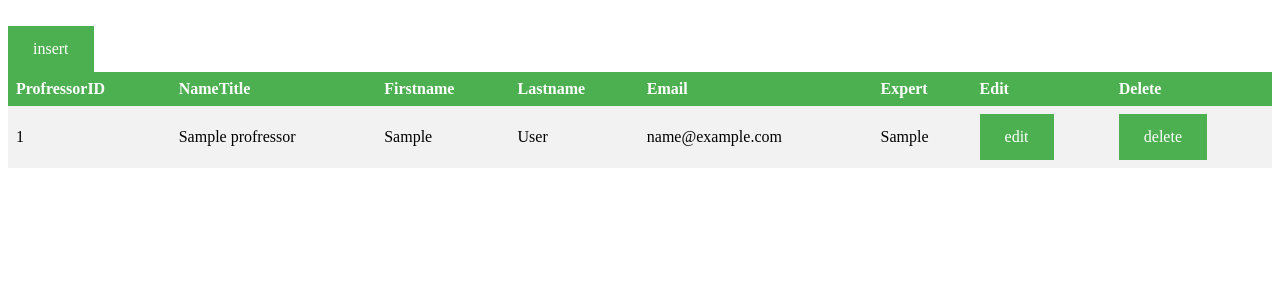
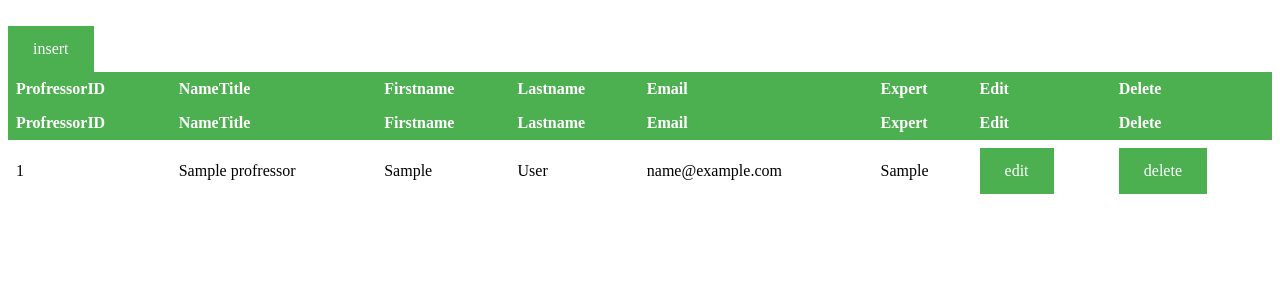
Before and after one commit to Sun181818/Engineer-Clinic, a PHP site: page /show_table.php in a window 1280 px wide. Shown: the top 300 px of the page. Run offline with PHP 8.4, Linux system fonts and the light colour scheme; tables that the repository leaves empty or names only in its code hold one stand-in row (values such as "Sample post").

Commit message:
Update show_table.php

```diff
--- a/show_table.php
+++ b/show_table.php
@@ -57,6 +57,17 @@
           <th>Delete</th>
         </tr>
 
+        <tr>
+          <th>ProfressorID</th>
+          <th>NameTitle</th>
+          <th>Firstname</th>
+          <th>Lastname</th>
+          <th>Email</th>
+          <th>Expert</th>
+          <th>Edit</th>
+          <th>Delete</th>
+        </tr>
+
         <?php
         while ($row = mysqli_fetch_array($result,MYSQLI_ASSOC)) {
         ?>
```
